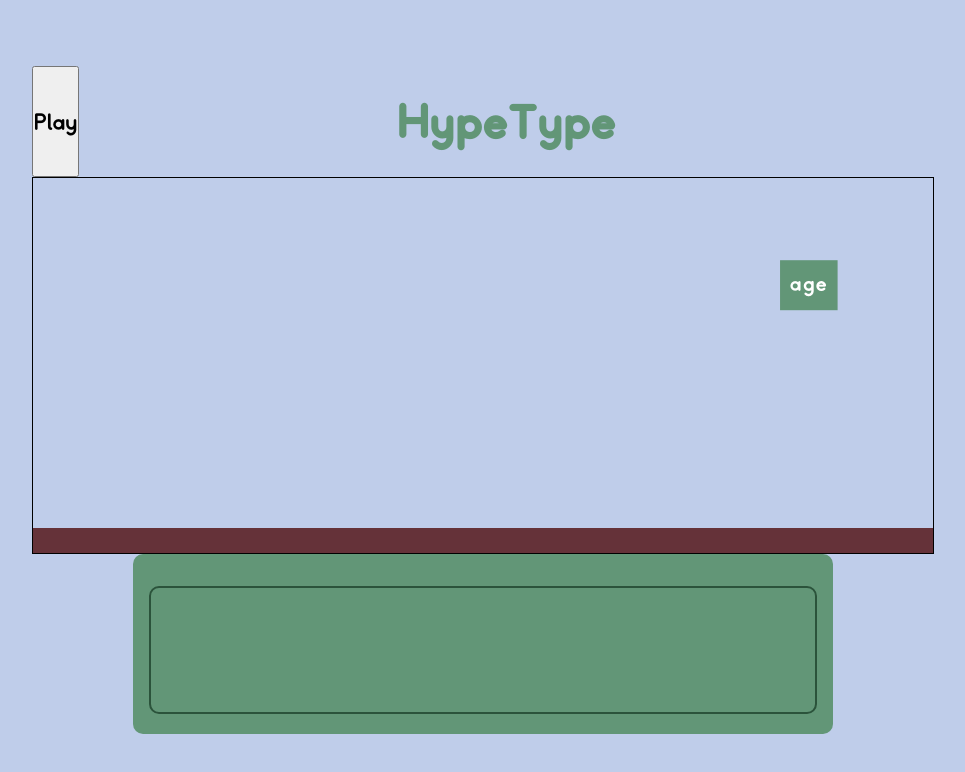
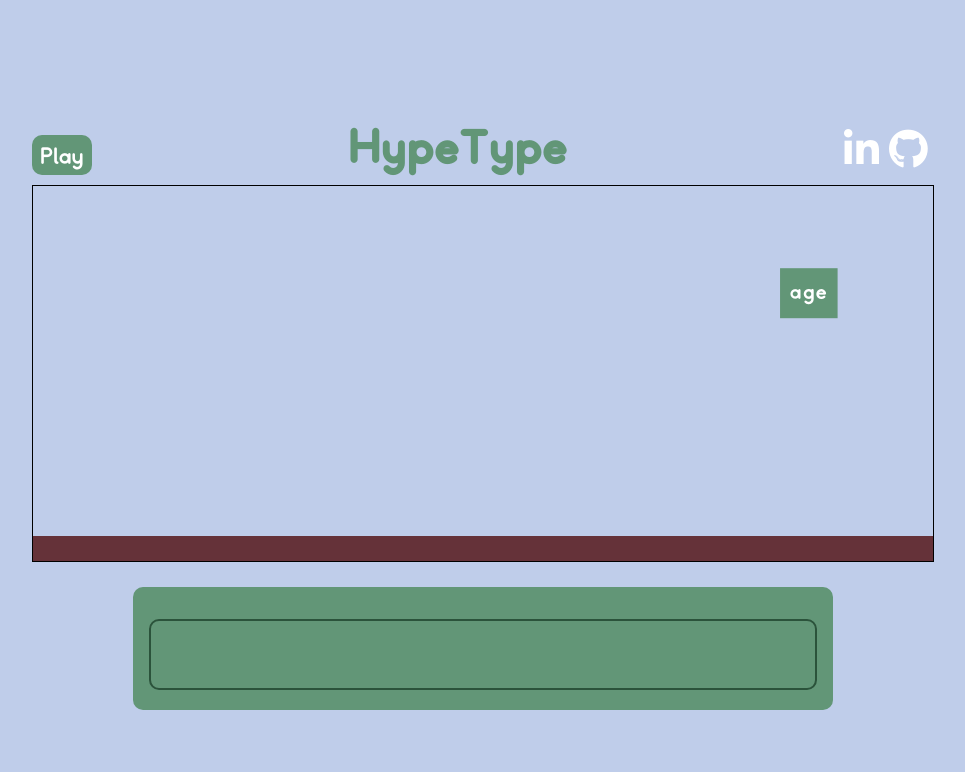
Before and after one commit to rgltalatala/Hype-Type, a website: page index.html in a window 1280 px wide. Shown: the whole page, without its empty margins (157-1122 px from the left). Drawn offline with Linux system fonts and the light colour scheme.

Commit message:
Update #4

```diff
--- a/index.html
+++ b/index.html
@@ -7,7 +7,7 @@
     <meta http-equiv="X-UA-Compatible" content="ie=edge" />
     <link rel="stylesheet" href="./dist/main.css" />
     <script src="./dist/main.js"></script>
-    <!-- <script src="https://kit.fontawesome.com/7d4e0e22d2.js" crossorigin="anonymous"></script> -->
+    <script src="https://kit.fontawesome.com/7d4e0e22d2.js" crossorigin="anonymous"></script>
     <title>HypeType</title>
     <style>
         @font-face{
@@ -29,12 +29,12 @@
         <button class='play'>Play</button>
         <h1 class='title'>HypeType</h1>
         <div class='links'>
-            <!-- <a href='https://www.linkedin.com/in/raphael-talatala-703943129/' >
-                <i class="fab fa-linkedin-in footer-logo" ></i>
+            <a href='https://www.linkedin.com/in/raphael-talatala-703943129/' >
+                <i class="fab fa-linkedin-in header-logo" ></i>
             </a>
             <a href='https://github.com/rgltalatala' >
-                <i class="fab fa-github footer-logo"></i>
-            </a> -->
+                <i class="fab fa-github header-logo"></i>
+            </a>
         </div>
     </div>
     <!-- <div class='counter-container'>
--- a/src/styles/index.scss
+++ b/src/styles/index.scss
@@ -18,7 +18,10 @@ canvas {
 .header {
     display: flex;
     justify-content: space-between;
+    align-items: baseline;
     width: 902px;
+    height: 80px;
+    margin-bottom: 15px;
 }
 
 .title {
@@ -32,6 +35,7 @@ canvas {
     border-radius: 10px;
     width: 700px;
     max-width: 90%;
+    margin-top: 25px;
 }
 
 .counter-container{
@@ -84,7 +88,7 @@ canvas {
     border: 2px solid #3a8357;
     outline: none;
     width: 100%;
-    height: 8rem;
+    // height: 8rem;
     margin: auto;
     resize: none;
     padding: .5rem 1rem;
@@ -108,3 +112,29 @@ canvas {
 //     0% {transform: translateY(-100px);}
 //     100%{transform: translateY(700px)}
 //   }
+
+.header-logo {
+    font-size: 40px;
+    width: 25px;
+    height: 25px;
+    margin: 10px;
+    text-decoration: none;
+    color: white;
+}
+
+.links {
+    display: flex;
+    margin: 15px;
+    width: 80px;
+    display: flex;
+    justify-content: center;
+}
+
+button {
+    border: none;
+    width: 60px;
+    height: 40px;
+    border-radius: 10px;
+    background-color: #629677;
+    color: white;
+}
```
Also changed, not shown: dist/main.css.
